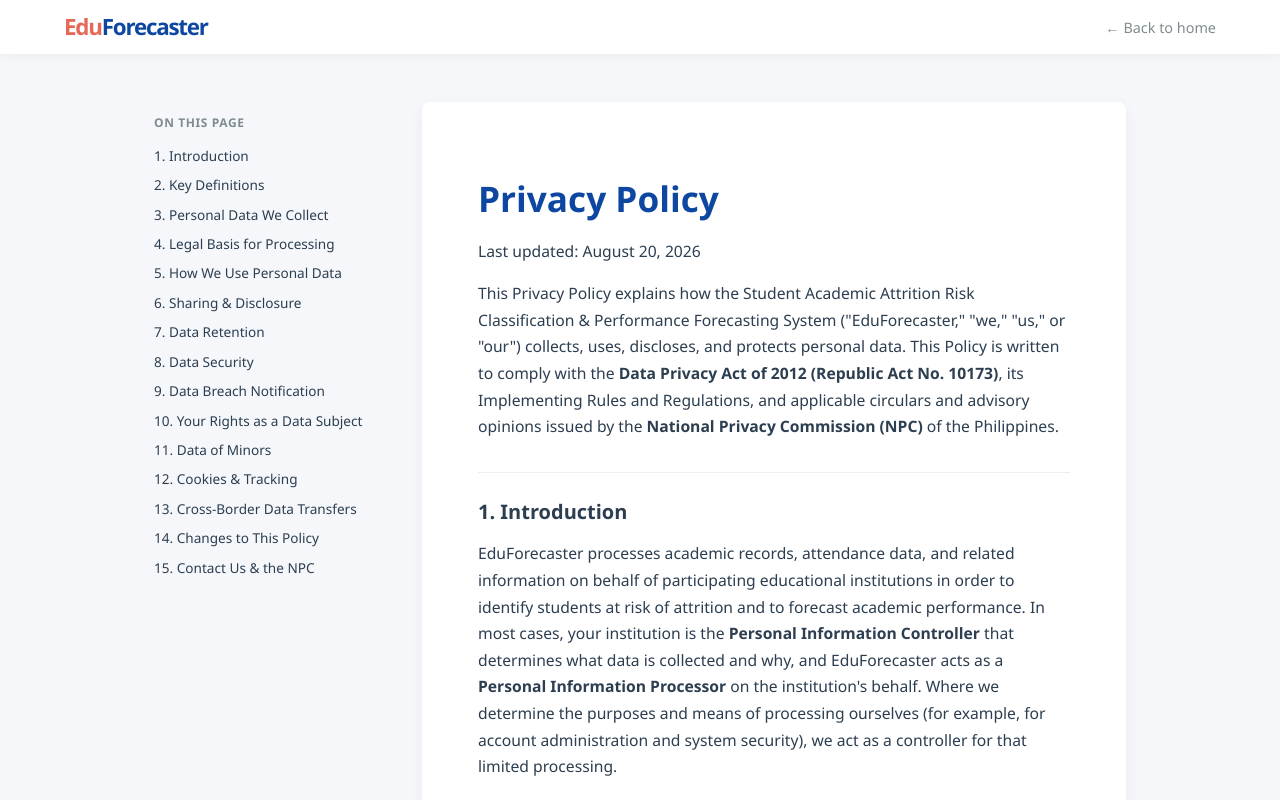
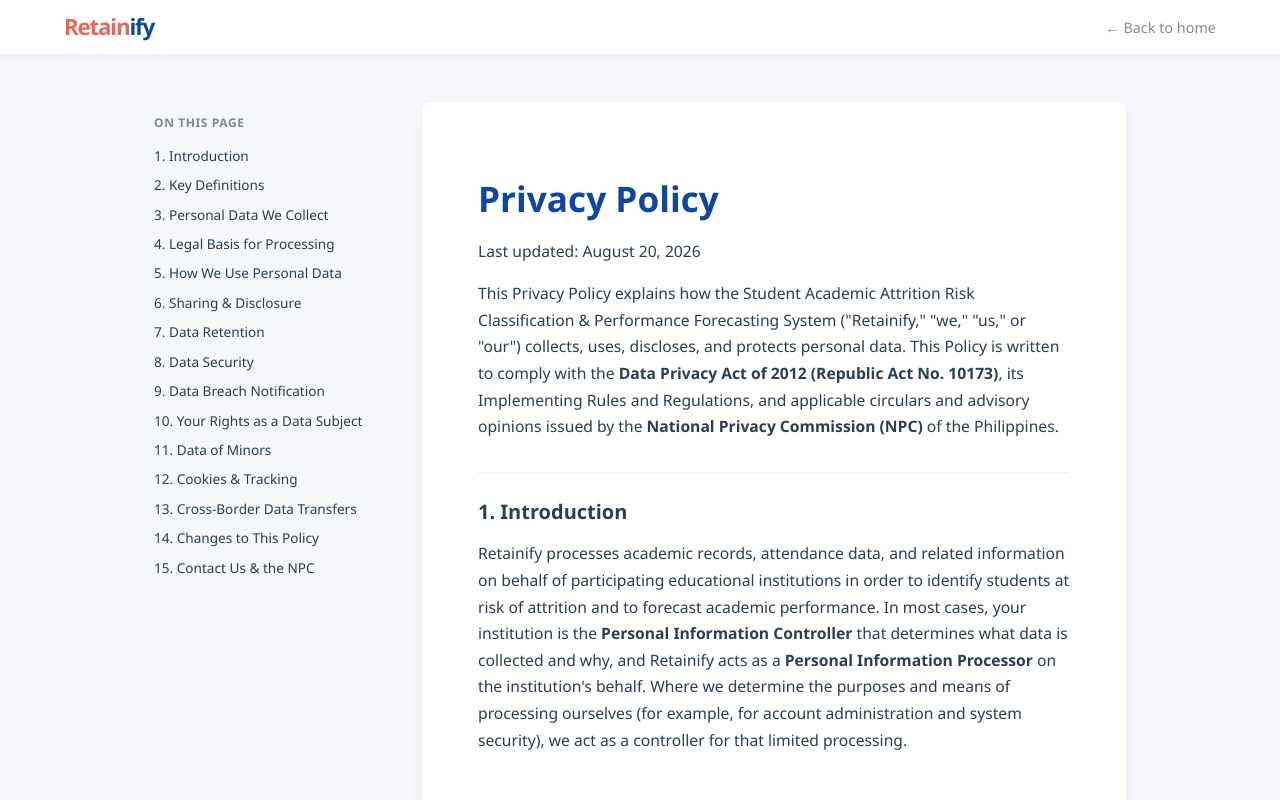
Before and after one commit to PROFESSIONAL-ELECTIVE-3/PE-3-System, a React (Vite) app in the folder frontend/: page /privacy in a window 1280 px wide. Shown: the top 800 px of the page. Built offline with nearby package versions, Linux system fonts and the light colour scheme.

Commit message:
FRONTEND

```diff
--- a/frontend/src/components/BrandLogo.jsx
+++ b/frontend/src/components/BrandLogo.jsx
@@ -10,10 +10,10 @@ export default function BrandLogo({
     <Link
       to={to}
       className={`brand-logo${inverse ? " brand-logo--inverse" : ""}${className ? ` ${className}` : ""}`}
-      aria-label="EduForecaster home"
+      aria-label="Retainify"
     >
-      <span className="brand-logo__accent">Edu</span>
-      <span>Forecaster</span>
+      <span className="brand-logo__accent">Retain</span>
+      <span>ify</span>
     </Link>
   );
 }
--- a/frontend/src/pages/ForgotPassword.jsx
+++ b/frontend/src/pages/ForgotPassword.jsx
@@ -135,7 +135,7 @@ const ForgotPassword = () => {
               width: "100%",
             }}
           >
-            ← Back to log in
+            Back to log in
           </button>
         </div>
       </div>
--- a/frontend/src/pages/Home.jsx
+++ b/frontend/src/pages/Home.jsx
@@ -37,11 +37,7 @@ export default function Home() {
           <a href="#responsible">Responsible use</a>
         </nav>
         <div className="home-actions">
-          {!isAuthenticated && (
-            <button className="home-signin" onClick={() => navigate("/login")}>
-              Sign in
-            </button>
-          )}
+
           <button
             className="home-primary home-primary--small"
             onClick={() => navigate(destination)}
@@ -57,7 +53,7 @@ export default function Home() {
             <p className="home-eyebrow">Student success, with better context</p>
             <h1>Make earlier, more thoughtful academic support possible.</h1>
             <p>
-              EduForecaster helps authorized teams review academic trends and
+              Retainify helps authorized teams review academic trends and
               use decision-support insights to guide the next conversation.
             </p>
             <div className="home-hero-actions">
--- a/frontend/src/pages/PrivacyPolicy.jsx
+++ b/frontend/src/pages/PrivacyPolicy.jsx
@@ -42,7 +42,7 @@ const PrivacyPolicy = () => {
           <p className="legal-intro">
             This Privacy Policy explains how the Student Academic Attrition Risk
             Classification &amp; Performance Forecasting System
-            (&quot;EduForecaster,&quot; &quot;we,&quot; &quot;us,&quot; or
+            (&quot;Retainify,&quot; &quot;we,&quot; &quot;us,&quot; or
             &quot;our&quot;) collects, uses, discloses, and protects personal
             data. This Policy is written to comply with the{" "}
             <strong>Data Privacy Act of 2012 (Republic Act No. 10173)</strong>,
@@ -55,13 +55,13 @@ const PrivacyPolicy = () => {
           <section id="introduction">
             <h2>1. Introduction</h2>
             <p>
-              EduForecaster processes academic records, attendance data, and
+              Retainify processes academic records, attendance data, and
               related information on behalf of participating educational
               institutions in order to identify students at risk of attrition
               and to forecast academic performance. In most cases, your
               institution is the{" "}
               <strong>Personal Information Controller</strong> that determines
-              what data is collected and why, and EduForecaster acts as a{" "}
+              what data is collected and why, and Retainify acts as a{" "}
               <strong>Personal Information Processor</strong> on the
               institution&apos;s behalf. Where we determine the purposes and
               means of processing ourselves (for example, for account
@@ -320,7 +320,7 @@ const PrivacyPolicy = () => {
           <section id="minors">
             <h2>11. Data of Minors</h2>
             <p>
-              Some students using EduForecaster may be minors. Where required,
+              Some students using Retainify may be minors. Where required,
               we rely on the applicable consent and safeguards under RA 10173
               for processing the personal data of minors, generally obtained
               through the enrolling institution or, where required, a parent or
@@ -366,7 +366,7 @@ const PrivacyPolicy = () => {
               To exercise your data privacy rights or to ask questions about
               this Policy, contact our Data Protection Officer through the Help
               &amp; Support link in the footer, or your institution&apos;s
-              EduForecaster administrator.
+              Retainify administrator.
             </p>
             <p>
               If you believe your concern has not been adequately addressed, you
--- a/frontend/src/pages/Register.jsx
+++ b/frontend/src/pages/Register.jsx
@@ -425,7 +425,7 @@ const Register = () => {
           </p>
 
           <Link to="/" className="login-back-home">
-            ← Back to home
+             Back to home
           </Link>
         </div>
       </div>
--- a/frontend/src/pages/Termsofservice.jsx
+++ b/frontend/src/pages/Termsofservice.jsx
@@ -11,7 +11,7 @@ const TermsOfService = () => {
       <header className="legal-header">
         <BrandLogo className="legal-logo" />
         <Link to="/" className="legal-back-link">
-          ← Back to home
+           Back to home
         </Link>
       </header>
 
```
